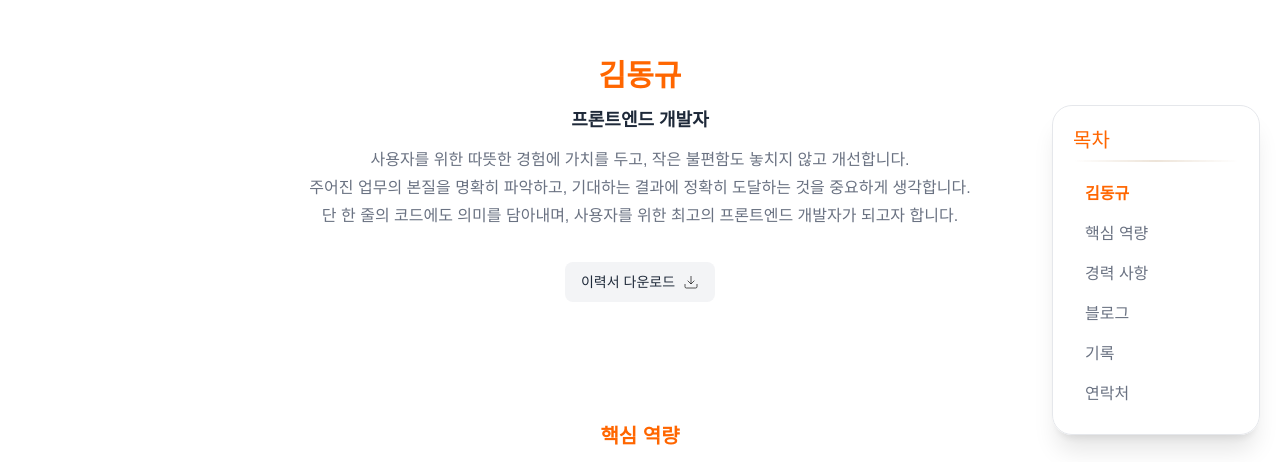
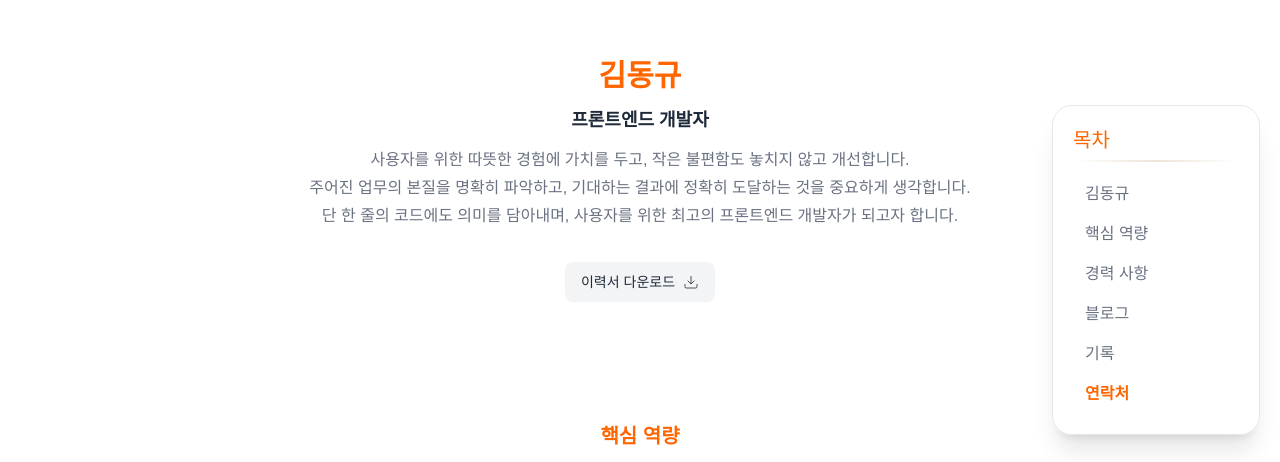
Before and after one commit to dango0812/dango0812.github.io, a Next.js app: page / in a window 1280 px wide. Shown: the part 130-592 px from the top of the page. Built offline with nearby package versions, Linux system fonts and the light colour scheme; no server answers; a web font is replaced by a local one.

Commit message:
refactor: Table Of Content IntersectionObserver -> scroll event 사용하여 감지하는 방식으로 로직 수정

```diff
--- a/app/(home-page)/components/HomeTableOfContents.tsx
+++ b/app/(home-page)/components/HomeTableOfContents.tsx
@@ -10,60 +10,63 @@ import { ColumnFlex, Container, Typography, Divider } from "@components/ui";
 import { cn } from "@libs/tailwind";
 
 export default function HomeTableOfContents() {
-    const isScrollingRef = useRef<boolean>(false);
-    const [currentHash, setCurrentHash] = useState<string>(_TableOfContents.details[0].link.replace("#", ""));
+    const sectionsRef = useRef<HTMLElement[]>([]);
+    const [currentHash, setCurrentHash] = useState(_TableOfContents.details[0].link.replace("#", ""));
 
     useEffect(() => {
-        const observer = new IntersectionObserver(
-            (entries) => {
-                // TOC 클릭으로 인한 스크롤 중에는 currentHash를 변경하지 않음
-                if (isScrollingRef.current) {
-                    return;
+        // 마운트 시, 각 link에 해당하는 DOM 요소를 찾아서 sectionsRef에 저장
+        sectionsRef.current = _TableOfContents.details
+            .map(({ link }) => document.querySelector(link))
+            .filter(Boolean) as HTMLElement[];
+
+        const handleScroll = () => {
+            let activeHash = currentHash;
+
+            sectionsRef.current.forEach((section, index) => {
+                const rect = section.getBoundingClientRect();
+                const isLastSection = index === sectionsRef.current.length - 1;
+
+                // 섹션의 상단이 뷰포트 상단을 지나갔는지 확인
+                const isTopInView = rect.top <= 0;
+                // 섹션의 하단이 뷰포트 하단 아래로 벗어나지 않았는지 확인
+                const isBottomInView = rect.bottom > 0;
+                // 마지막 섹션이 뷰포트 하단에 도달했는지 확인
+                const isLastSectionFullyInView = isLastSection && rect.bottom <= window.innerHeight;
+
+                // 섹션의 상단이 뷰포트 상단 위에 있고 하단이 뷰포트 내에 있거나,
+                // 마지막 섹션이 뷰포트 하단에 도달한 경우 활성화 대상 섹션으로 설정
+                const shouldActivateSection = (isTopInView && isBottomInView) || isLastSectionFullyInView;
+
+                if (shouldActivateSection) {
+                    activeHash = section.id;
                 }
+            });
 
-                entries.forEach((entry) => {
-                    if (entry.isIntersecting) {
-                        // 해당 section이 Viewport 중앙 근처에 오면 currentHash 갱신
-                        setCurrentHash(entry.target.id);
-                    }
-                });
-            },
-            {
-                // Viewport 중앙 근처에서 section 감지 (상단 50%, 하단 60% 오프셋)
-                rootMargin: "-50% 0px -60% 0px",
-                threshold: 0,
+            if (activeHash !== currentHash) {
+                setCurrentHash(activeHash);
             }
-        );
+        };
 
-        // 목차에 해당하는 모든 section 요소를 가져옴
-        const sections = _TableOfContents.details.map(({ link }) =>
-            document.querySelector(link)
-        ).filter(Boolean) as HTMLElement[];
+        window.addEventListener("scroll", handleScroll);
 
-        // 모든 section 요소에 대해 Intersection Observer 등록
-        sections.forEach((section) => observer.observe(section));
+        return () => {
+            window.removeEventListener("scroll", handleScroll)
+        };
+    }, [currentHash]);
 
-        // 언마운트 시, observer 해제
-        return () => observer.disconnect();
-    }, []);
-
-    // 목차 클릭 시, 해당 section 으로 이동 및 observer 일시 중단
     const handleChangeCurrentHash = (hash: string, link: string) => {
         const element = document.querySelector(link);
         if (!element) {
             return;
         }
 
-        isScrollingRef.current = true;
+        // 클릭한 Element 최상단으로 스크롤
         element.scrollIntoView({
-            behavior: "smooth"
+            behavior: "smooth",
+            block: "start"
         });
 
-        // 스크롤 완료 후 currentHash 갱신 및 observer 재활성화
-        setTimeout(() => {
-            setCurrentHash(hash);
-            isScrollingRef.current = false;
-        }, 500);
+        setCurrentHash(hash);
     };
 
     return (
```
